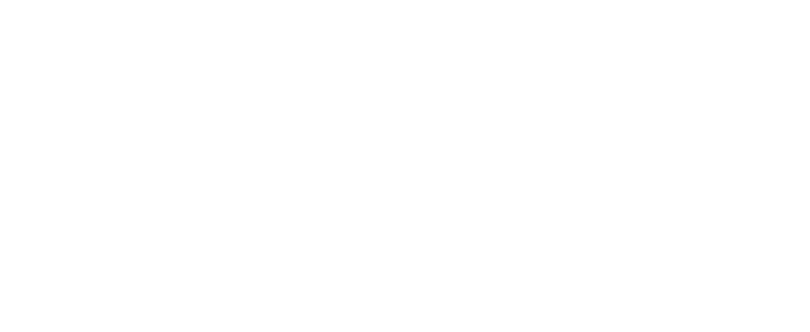
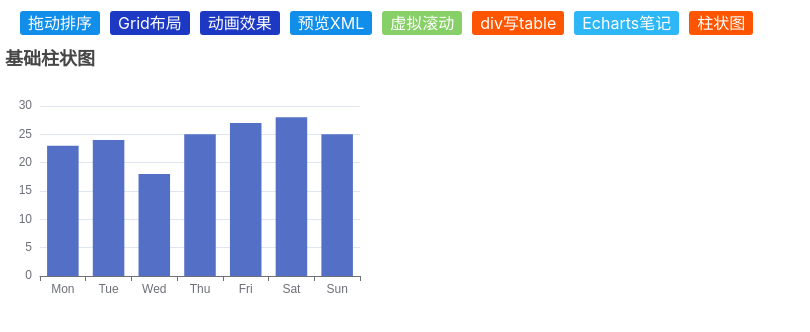
Before and after one commit to 1043197222/takeNotes, a React app: page /layout/echarts-bar in a window 1280 px wide. Before the commit this address had no page. Shown: the top 332 px of the page, without its empty margins (0-810 px from the left). Built offline with nearby package versions, Linux system fonts and the light colour scheme.

Commit message:
添加echarts

```diff
--- a/package.json
+++ b/package.json
@@ -27,6 +27,7 @@
     "css-minimizer-webpack-plugin": "^3.2.0",
     "dotenv": "^10.0.0",
     "dotenv-expand": "^5.1.0",
+    "echarts": "^5.4.3",
     "eslint": "^8.3.0",
     "eslint-config-react-app": "^7.0.1",
     "eslint-webpack-plugin": "^3.1.1",
--- a/src/pages/Echarts笔记/Echarts笔记.tsx
+++ b/src/pages/Echarts笔记/Echarts笔记.tsx
@@ -1,6 +1,11 @@
-import React from 'react'
+import React from 'react';
+import 图表创建模版 from './图表创建模版';
+import './echarts.scss';
+
 const Echarts笔记 = () => {
-    return <div>123</div>
-}
+  return <div className={'echarts-node'}>
 
-export default Echarts笔记
+  </div>;
+};
+
+export default Echarts笔记;
--- /dev/null
+++ b/src/pages/Echarts笔记/echarts.scss
@@ -0,0 +1,11 @@
+.echarts-bar{
+  display: flex;
+  gap: 20px;
+  .bar-1{
+    width: 400px;
+    height: 300px;
+  }
+}
+.echarts-node{
+
+}
--- /dev/null
+++ b/src/pages/Echarts笔记/图表创建模版.tsx
@@ -0,0 +1,36 @@
+import React, { useEffect, useRef } from 'react';
+import * as echarts from 'echarts';
+import { EChartsOption } from 'echarts/types/src/export/option';
+interface 组件参数类型{
+  option:EChartsOption
+}
+const 图表创建模版 = (组件参数:组件参数类型) => {
+  const ref = useRef<HTMLDivElement>(null);
+  const myChart = useRef<echarts.ECharts>();
+
+  const refreshData = (option: EChartsOption) => {
+    myChart.current?.setOption(option);
+  };
+  const echartsInit = () => {
+    const chartDom = ref.current;
+    myChart.current = echarts.init(chartDom as HTMLElement);
+  };
+
+  useEffect(() => {
+    echartsInit();
+  }, []);
+  useEffect(() => {
+    refreshData(组件参数.option);
+  }, [组件参数.option]);
+  return (
+    <div
+      ref={ref}
+      style={{
+        width: '100%',
+        height: '100%',
+      }}
+    />
+  );
+};
+
+export default 图表创建模版;
--- /dev/null
+++ b/src/pages/Echarts笔记/柱状图.tsx
@@ -0,0 +1,26 @@
+import React from 'react';
+import 图表创建模版 from './图表创建模版';
+import './echarts.scss'
+const 柱状图 = () => {
+  return <div className={"echarts-bar"}>
+    <div className={"bar-1"}>
+      <图表创建模版 option={{
+        title: {
+          text: '基础柱状图',
+        },
+        xAxis: {
+          data: ['Mon', 'Tue', 'Wed', 'Thu', 'Fri', 'Sat', 'Sun'],
+        },
+        yAxis: {},
+        series: [
+          {
+            type: 'bar',
+            data: [23, 24, 18, 25, 27, 28, 25],
+          },
+        ],
+      }} />
+    </div>
+  </div>;
+};
+
+export default 柱状图;
--- a/src/route.tsx
+++ b/src/route.tsx
@@ -8,6 +8,7 @@
 import 虚拟滚动 from './pages/虚拟滚动/虚拟滚动';
 import DIV写TABLE from './pages/DIV写TABLE/DIV写TABLE';
 import Echarts笔记 from './pages/Echarts笔记/Echarts笔记';
+import 柱状图 from './pages/Echarts笔记/柱状图';
 
 type aaa = { name?: string } & RouteObject
 
@@ -57,6 +58,11 @@
         name: 'Echarts笔记',
         element: <Echarts笔记 />,
       },
+      {
+        path: '/layout/echarts-bar',
+        name: '柱状图',
+        element: <柱状图 />,
+      },
     ],
   },
 ];
```
Also changed, not shown: 1 other file (tests, documents, lock files or other folders).
